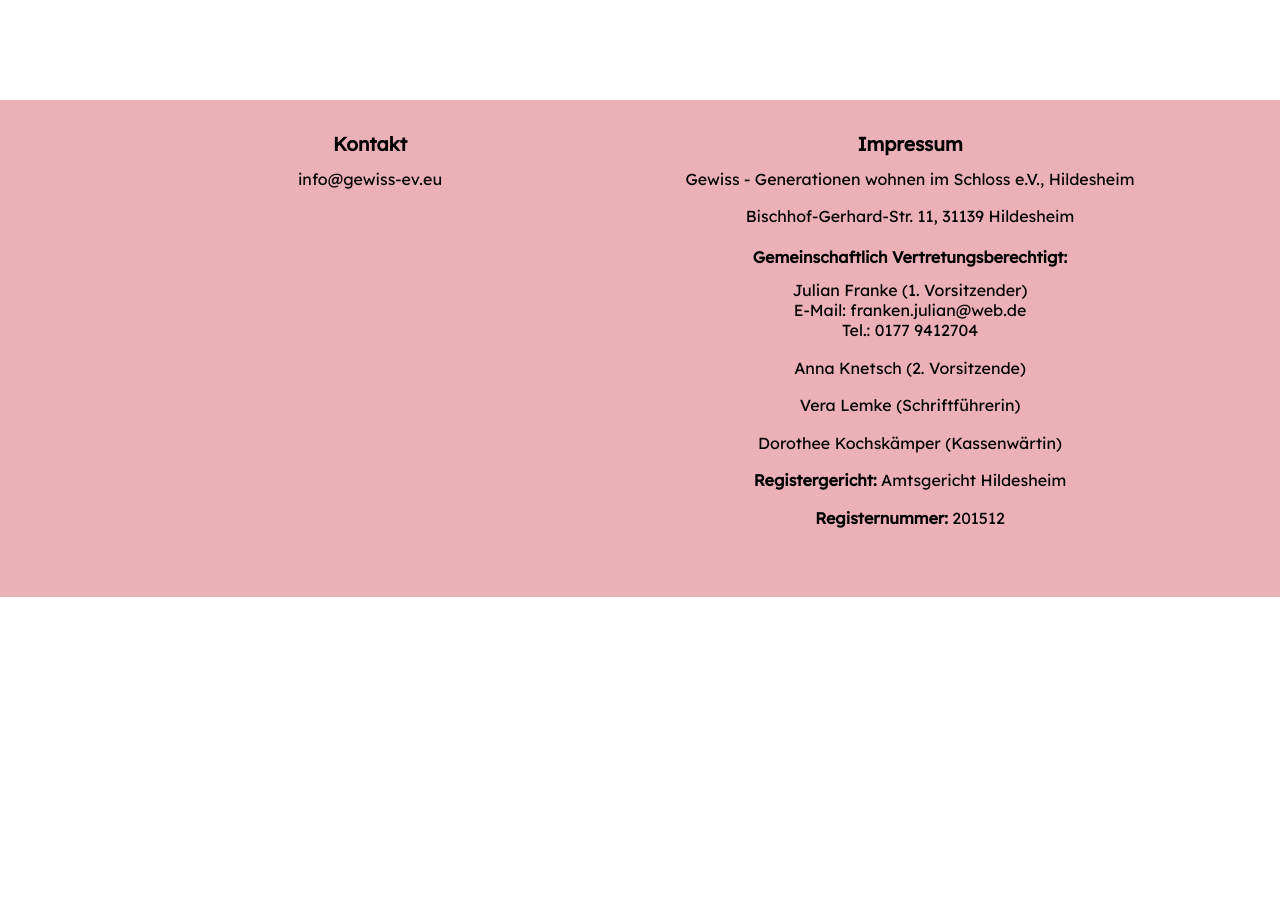
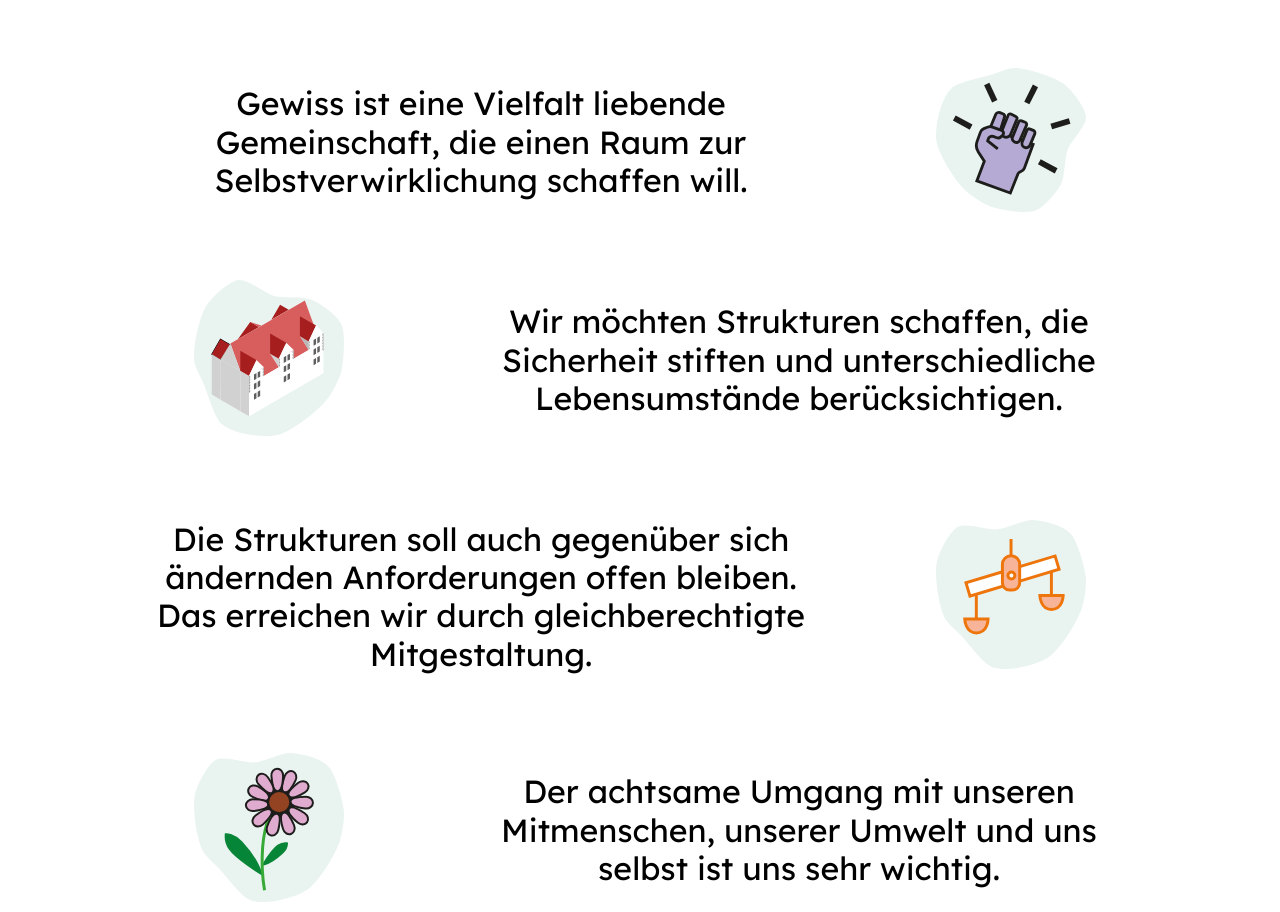
Before and after one commit to klueteruopa/gewissev, a Next.js app: page / in a window 1280 px wide. Shown: the part 2940-3852 px from the top of the page. Before the commit the page ends 3537 px from the top, so only its background shows below. Built offline with nearby package versions, Linux system fonts and the light colour scheme.

Commit message:
Leitsätze in Json ausgelagert

```diff
--- a/components/Leitsatz.tsx
+++ b/components/Leitsatz.tsx
@@ -1,15 +1,22 @@
 import styles from '../styles/Leitsatz.module.scss'
 import { LeitsatzItem } from './LeitsatzItem'
+import { items } from '../public/content/leitsaetze.json'
 
 const marks = ["Selbstverwirklichung"];
+
+console.log(items);
 
 const Leitsatz = () => {
     return (
         <div className={styles.leitsatz}>
             <h3>Unsere Leitsätze</h3>
+            {items.map((item) => (
+                <LeitsatzItem highlights={marks} key={item.id} direction= {item.direction} text={item.text} image={item.image} />
+            ))}
+
             <LeitsatzItem highlights={marks} direction="left" text="Gewiss ist eine Vielfalt liebende Gemeinschaft, die einen Raum zur Selbstverwirklichung schaffen will." image="/faust.svg"/>
             <LeitsatzItem highlights={marks} direction="right" text="Wir möchten Strukturen schaffen, die Sicherheit stiften und unterschiedliche Lebensumstände berücksichtigen." image="/struktur.svg"/>
-            <LeitsatzItem highlights={marks} direction="left" text="Die Strukturen soll auch gegenüber sich ändernden Anforderungen offen bleiben. Das erreichen wir durch gleichberechtigte Mitgestaltung. " image="/waage.svg"/>
+            <LeitsatzItem highlights={marks} direction="left" text="Die Strukturen soll auch gegenüber sich ändernden Anforderungen offen bleiben. Das erreichen wir durch gleichberechtigte Mitgestaltung." image="/waage.svg"/>
             <LeitsatzItem highlights={marks} direction="right" text="Der achtsame Umgang mit unseren Mitmenschen, unserer Umwelt und uns selbst ist uns sehr wichtig." image="/blume.svg"/>
         </div>
     )
--- /dev/null
+++ b/public/content/leitsaetze.json
@@ -0,0 +1,28 @@
+{
+  "items": [
+    {
+      "id": 1,
+      "direction": "left",
+      "text": "Gewiss ist eine Vielfalt liebende Gemeinschaft, die einen Raum zur Selbstverwirklichung schaffen will.",
+      "image": "faust.svg"
+    },
+    {
+      "id": 2,
+      "direction": "right",
+      "text": "Wir möchten Strukturen schaffen, die Sicherheit stiften und unterschiedliche Lebensumstände berücksichtigen.",
+      "image": "struktur.svg"
+    },
+    {
+      "id": 3,
+      "direction": "left",
+      "text": "Die Strukturen soll auch gegenüber sich ändernden Anforderungen offen bleiben. Das erreichen wir durch gleichberechtigte Mitgestaltung.",
+      "image": "waage.svg"
+    },
+    {
+      "id": 4,
+      "direction": "right",
+      "text": "Der achtsame Umgang mit unseren Mitmenschen, unserer Umwelt und uns selbst ist uns sehr wichtig.",
+      "image": "blume.svg"
+    }
+  ]
+}
```
